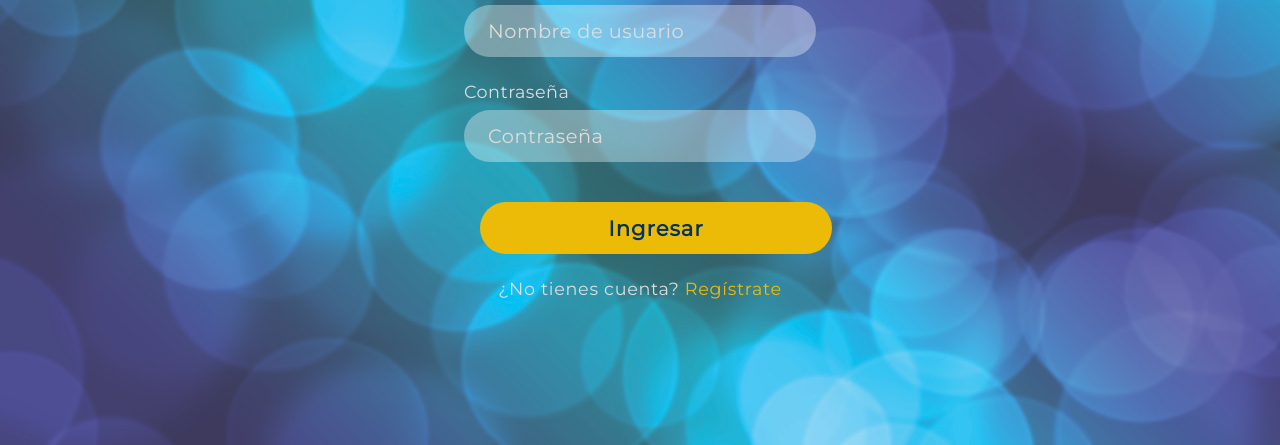
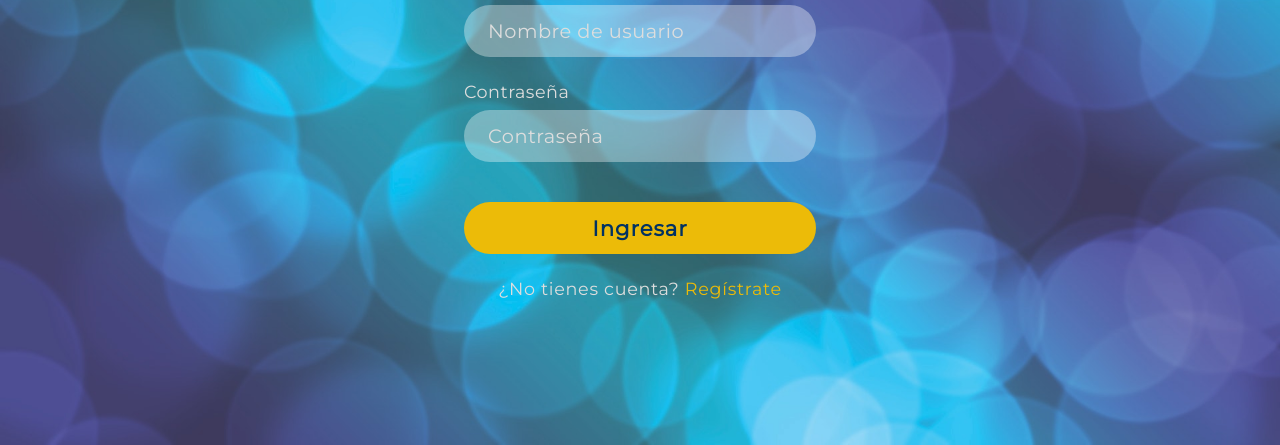
Before and after one commit to joseignalopez/loginPage, a plain HTML site: page index.html in a window 1280 px wide. Shown: the part 355-800 px from the top of the page. Drawn offline with Linux system fonts and the light colour scheme.

Commit message:
fixed margin error in submit button

```diff
--- a/style.css
+++ b/style.css
@@ -129,7 +129,7 @@ button[type="submit"] {
     cursor: pointer;
     color: #023262;
     transition: background-color 0.3s;
-    margin: 16px;
+    margin: 16px 0;
 }
 
 button[type="submit"]:hover{
```
